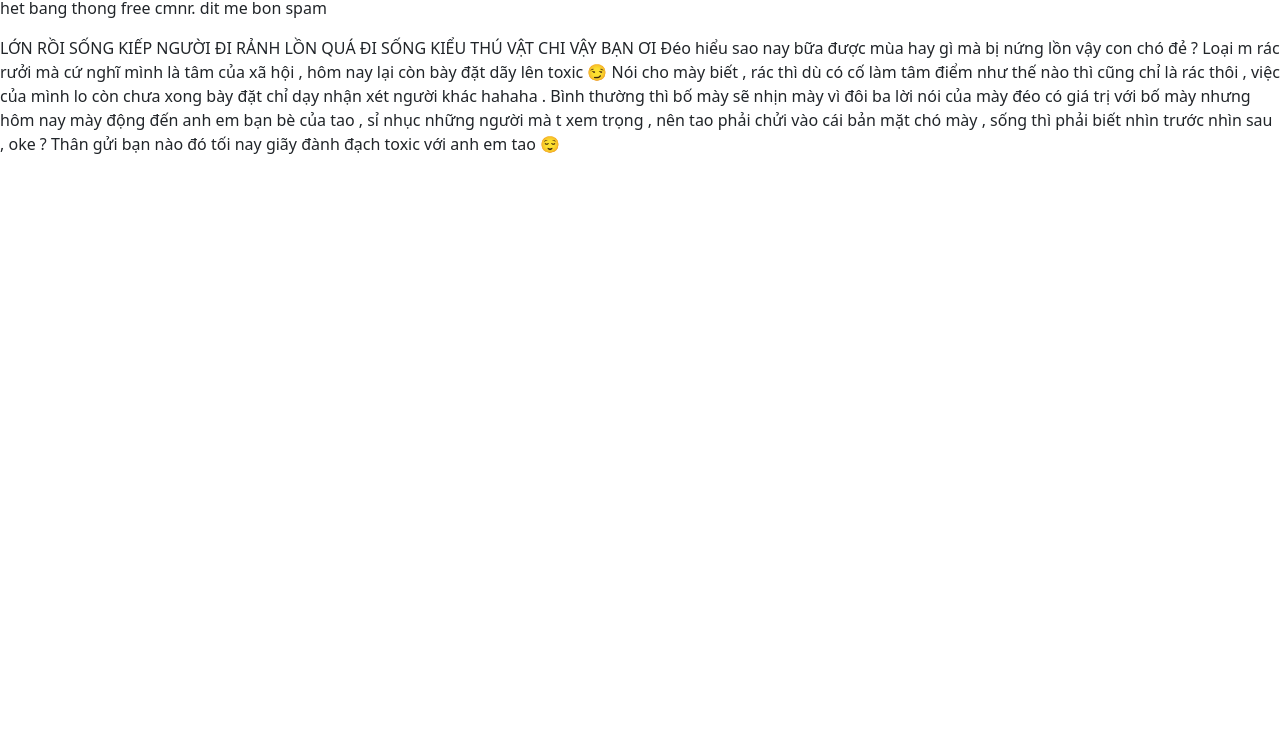
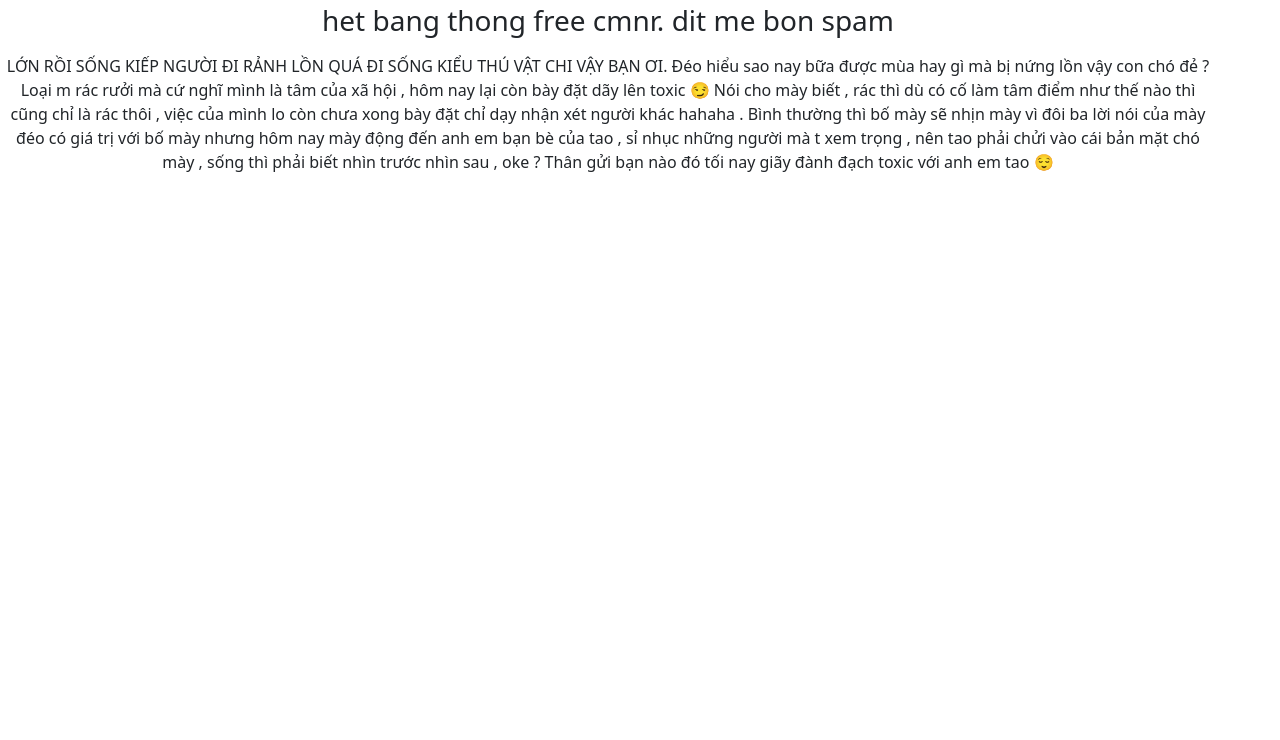
Before and after one commit to Mirai3103/vanmau.github.io, a plain HTML site: page index.html in a window 1280 px wide. Shown: the part 60-800 px from the top of the page. Drawn offline with Linux system fonts and the light colour scheme.

Commit message:
Update index.html

```diff
--- a/index.html
+++ b/index.html
@@ -43,11 +43,11 @@
     <div id="app"></div>
     <script src="/js/chunk-vendors.872d06d8.js"></script>
     <script src="/js/app.8e883fa7.js"></script> -->
-    <h1>Off an tet</h1>
-
-    <p>het bang thong free cmnr. dit me bon spam</p>
-    <p>LỚN RỒI SỐNG KIẾP NGƯỜI ĐI RẢNH LỒN QUÁ ĐI SỐNG KIỂU THÚ VẬT CHI VẬY BẠN ƠI Đéo hiểu sao nay bữa được mùa hay gì mà bị nứng lồn vậy con chó đẻ ? Loại m rác rưởi mà cứ nghĩ mình là tâm của xã hội , hôm nay lại còn bày đặt dãy lên toxic 😏 Nói cho mày biết , rác thì dù có cố làm tâm điểm như thế nào thì cũng chỉ là rác thôi , việc của mình lo còn chưa xong bày đặt chỉ dạy nhận xét người khác hahaha . Bình thường thì bố mày sẽ nhịn mày vì đôi ba lời nói của mày đéo có giá trị với bố mày nhưng hôm nay mày động đến anh em bạn bè của tao , sỉ nhục những người mà t xem trọng , nên tao phải chửi vào cái bản mặt chó mày , sống thì phải biết nhìn trước nhìn sau , oke ? Thân gửi bạn nào đó tối nay giãy đành đạch toxic với anh em tao 😌</p>
-
+    <div style="text-align: center;width: 95%;">
+        <h1>Off an tet</h1>
+    <p><h3>het bang thong free cmnr. dit me bon spam</h3></p>
+    <p>LỚN RỒI SỐNG KIẾP NGƯỜI ĐI RẢNH LỒN QUÁ ĐI SỐNG KIỂU THÚ VẬT CHI VẬY BẠN ƠI. Đéo hiểu sao nay bữa được mùa hay gì mà bị nứng lồn vậy con chó đẻ ? Loại m rác rưởi mà cứ nghĩ mình là tâm của xã hội , hôm nay lại còn bày đặt dãy lên toxic 😏 Nói cho mày biết , rác thì dù có cố làm tâm điểm như thế nào thì cũng chỉ là rác thôi , việc của mình lo còn chưa xong bày đặt chỉ dạy nhận xét người khác hahaha . Bình thường thì bố mày sẽ nhịn mày vì đôi ba lời nói của mày đéo có giá trị với bố mày nhưng hôm nay mày động đến anh em bạn bè của tao , sỉ nhục những người mà t xem trọng , nên tao phải chửi vào cái bản mặt chó mày , sống thì phải biết nhìn trước nhìn sau , oke ? Thân gửi bạn nào đó tối nay giãy đành đạch toxic với anh em tao 😌</p>
+    </div>
 </body>
 
 </html>
```
